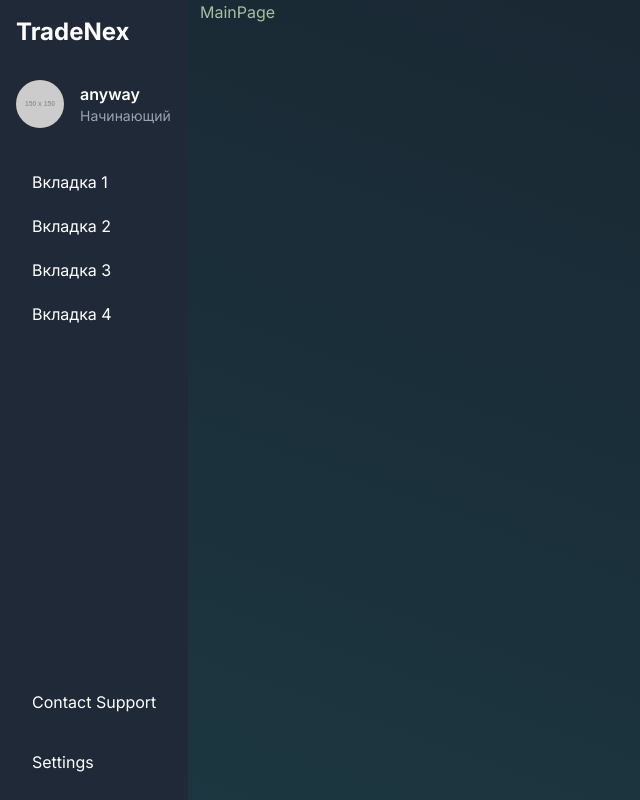
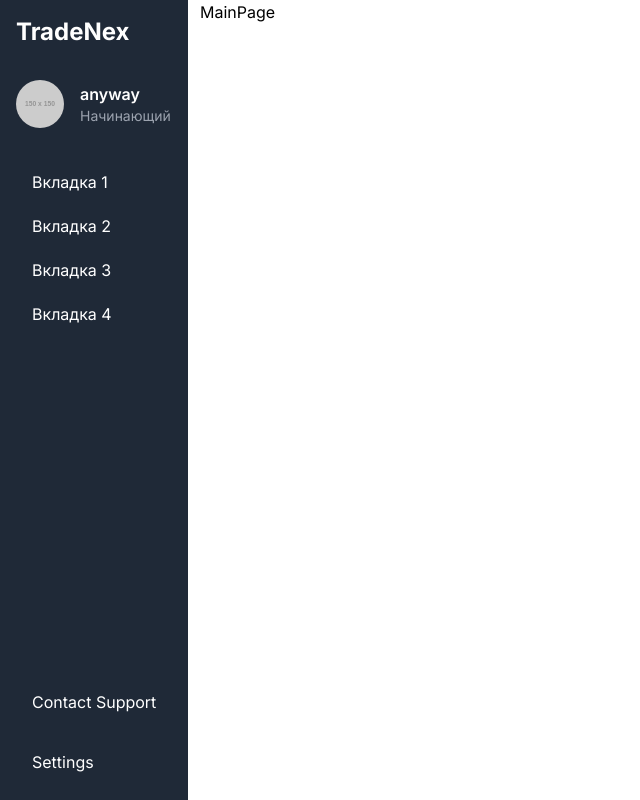
Before and after one commit to aquarell-dev/trade-nex-frontend, a Next.js app: page / in a window 1280 px wide. Shown: the top 800 px of the page, without its empty margins (0-640 px from the left). Built offline with nearby package versions, Linux system fonts and the light colour scheme.

Commit message:
removed redundndant properties

```diff
--- a/src/app/globals.css
+++ b/src/app/globals.css
@@ -6,7 +6,4 @@ body {
   margin: 0;
   box-sizing: border-box;
   min-height: 100vh;
-  background: -webkit-linear-gradient(200deg, #192430,#1c3741,#2e4b53);
-  background: linear-gradient(200deg, #192430,#1c3741,#2e4b53);
-  color: #a8c0a0;
 }
```
